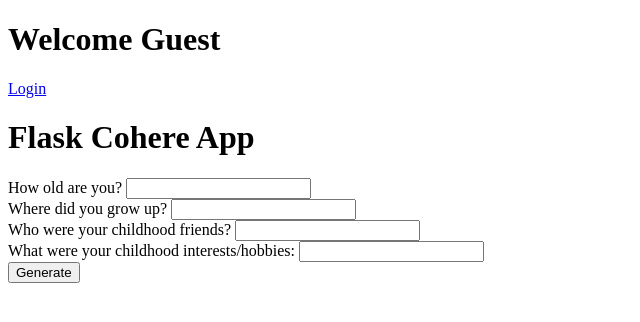
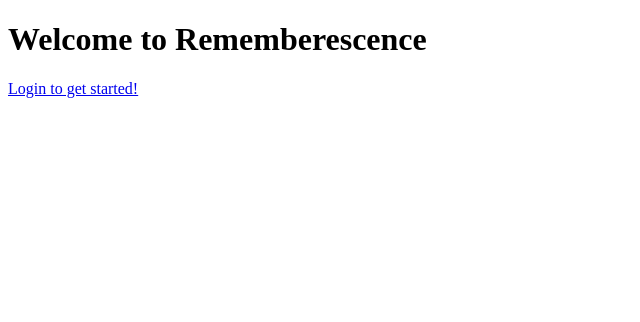
Before and after one commit to Luanarm/Rememberescence, a Flask app: page / in a window 1280 px wide. Shown: the top 322 px of the page, without its empty margins (0-640 px from the left). Run offline with Flask 3, Linux system fonts and the light colour scheme.

Commit message:
OAuth Authentication implemented

```diff
--- a/server.py
+++ /dev/null
@@ -1,60 +0,0 @@
-import json
-from os import environ as env
-from urllib.parse import quote_plus, urlencode
-
-from authlib.integrations.flask_client import OAuth
-from dotenv import find_dotenv, load_dotenv
-from flask import Flask, redirect, render_template, session, url_for
-
-ENV_FILE = find_dotenv()
-if ENV_FILE:
-    load_dotenv(ENV_FILE)
-
-app = Flask(__name__)
-app.secret_key = env.get("APP_SECRET_KEY")
-
-oauth = OAuth(app)
-
-oauth.register(
-    "auth0",
-    client_id=env.get("AUTH0_CLIENT_ID"),
-    client_secret=env.get("AUTH0_CLIENT_SECRET"),
-    client_kwargs={
-        "scope": "openid profile email",
-    },
-    server_metadata_url=f'https://{env.get("AUTH0_DOMAIN")}/.well-known/openid-configuration'
-)
-
-@app.route("/login")
-def login():
-    return oauth.auth0.authorize_redirect(
-        redirect_uri=url_for("callback", _external=True)
-    )
-
-@app.route("/callback", methods=["GET", "POST"])
-def callback():
-    token = oauth.auth0.authorize_access_token()
-    session["user"] = token
-    return redirect("/")
-
-@app.route("/logout")
-def logout():
-    session.clear()
-    return redirect(
-        "https://" + env.get("AUTH0_DOMAIN")
-        + "/v2/logout?"
-        + urlencode(
-            {
-                "returnTo": url_for("home", _external=True),
-                "client_id": env.get("AUTH0_CLIENT_ID"),
-            },
-            quote_via=quote_plus,
-        )
-    )
-
-@app.route("/")
-def home():
-    return render_template("home.html", session=session.get('user'), pretty=json.dumps(session.get('user'), indent=4))
-
-if __name__ == "__main__":
-    app.run(host="0.0.0.0", port=env.get("PORT", 3000))
--- a/templates/home.html
+++ b/templates/home.html
@@ -8,13 +8,14 @@
 <body>
 
   {% if session %}
-  <h1>Welcome {{session.userinfo.name}}!</h1>
-  <p><a href="/logout">Logout</a></p>
-  <div><pre>{{pretty}}</pre></div>
-  {% else %}
-  <h1>Welcome Guest</h1>
-  <p><a href="/login">Login</a></p>
-  {% endif %}
+    <h1>Welcome {{ session.userinfo.name }}!</h1>
+    <p><a href="/logout">Logout</a></p>
+    {% else %}
+    <h1>Welcome to Rememberescence</h1>
+    <p><a href="/login">Login to get started!</a></p>
+    {% endif %}
+
+
 
   <h1>Flask Cohere App</h1>
 
--- /dev/null
+++ b/templates/login.html
@@ -0,0 +1,12 @@
+<!DOCTYPE html>
+<html lang="en">
+<head>
+    <meta charset="UTF-8">
+    <meta name="viewport" content="width=device-width, initial-scale=1.0">
+    <title>Flask Cohere App</title>
+</head>
+<body>
+    <h1>Welcome to Rememberescence</h1>
+    <p><a href="/login">Login to get started!</a></p>
+</body>
+</html>
--- a/webapp.py
+++ b/webapp.py
@@ -3,6 +3,13 @@ import cohere
 import os
 import spotipy
 from spotipy.oauth2 import SpotifyClientCredentials
+import json
+from os import environ as env
+from urllib.parse import quote_plus, urlencode
+
+from authlib.integrations.flask_client import OAuth
+from dotenv import find_dotenv, load_dotenv
+from flask import Flask, redirect, render_template, session, url_for
 
 app = Flask(__name__)
 
@@ -16,9 +23,59 @@ client_credentials_manager = SpotifyClientCredentials(client_id='55be60be52eb4b6
                                                       client_secret='8ce1ad629229430ab7d2d7278ebdb9bd')
 sp = spotipy.Spotify(client_credentials_manager=client_credentials_manager)
 
+
+ENV_FILE = find_dotenv()
+if ENV_FILE:
+    load_dotenv(ENV_FILE)
+
+app = Flask(__name__)
+app.secret_key = env.get("APP_SECRET_KEY")
+
+oauth = OAuth(app)
+
+oauth.register(
+    "auth0",
+    client_id=env.get("AUTH0_CLIENT_ID"),
+    client_secret=env.get("AUTH0_CLIENT_SECRET"),
+    client_kwargs={
+        "scope": "openid profile email",
+    },
+    server_metadata_url=f'https://{env.get("AUTH0_DOMAIN")}/.well-known/openid-configuration'
+)
+
+@app.route("/login")
+def login():
+    return oauth.auth0.authorize_redirect(
+        redirect_uri=url_for("callback", _external=True)
+    )
+
+@app.route("/callback", methods=["GET", "POST"])
+def callback():
+    token = oauth.auth0.authorize_access_token()
+    session["user"] = token
+    return redirect("/")
+
+@app.route("/logout")
+def logout():
+    session.clear()
+    return redirect(
+        "https://" + env.get("AUTH0_DOMAIN")
+        + "/v2/logout?"
+        + urlencode(
+            {
+                "returnTo": url_for("home", _external=True),
+                "client_id": env.get("AUTH0_CLIENT_ID"),
+            },
+            quote_via=quote_plus,
+        )
+    )
+
 @app.route("/")
 def home():
-    return render_template("home.html")
+    if session.get('user'):
+        return render_template("home.html", session=session.get('user'), pretty=json.dumps(session.get('user'), indent=4))
+    else:
+        return render_template("login.html")
 
 @app.route("/generate", methods=["POST"])
 def generate_content():
@@ -35,7 +92,7 @@ def generate_content():
     # Use Cohere to generate content based on user inputs
     parameters = f'Friends:{user_friends}, Interests: {user_interests}, Location: {user_location}'
     generation_response = co.generate(
-        prompt=f'Please write a short story for nostalgia based on these parameters: {parameters} addressing the user as "you"'
+        prompt=f'Please write a nostalgic short story about the users childhood based on these parameters: {parameters} addressing the user as "you"'
     )
 
     # User's age & location used for childhood Spotify
```
